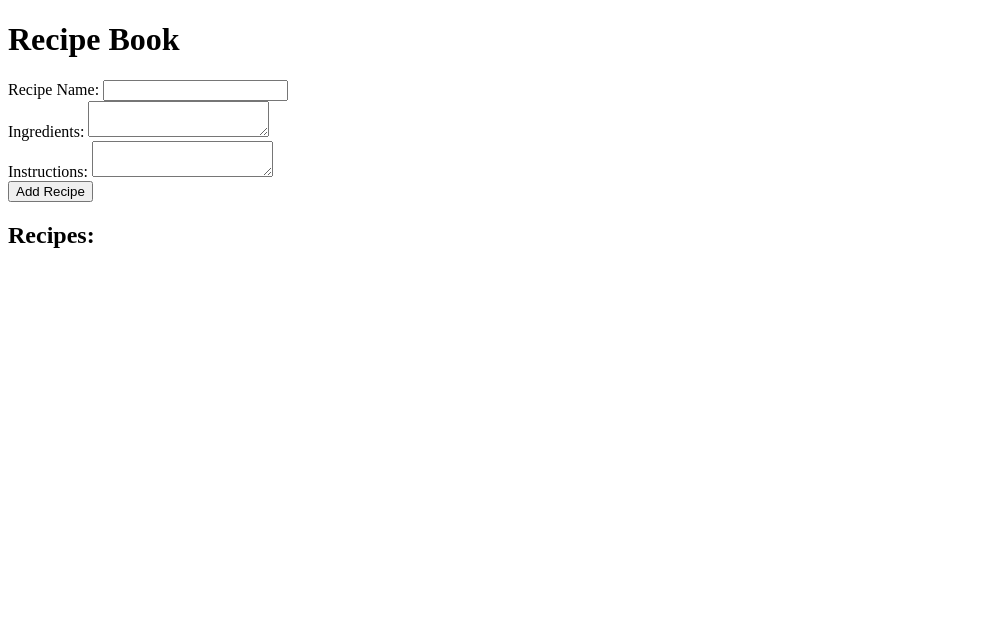
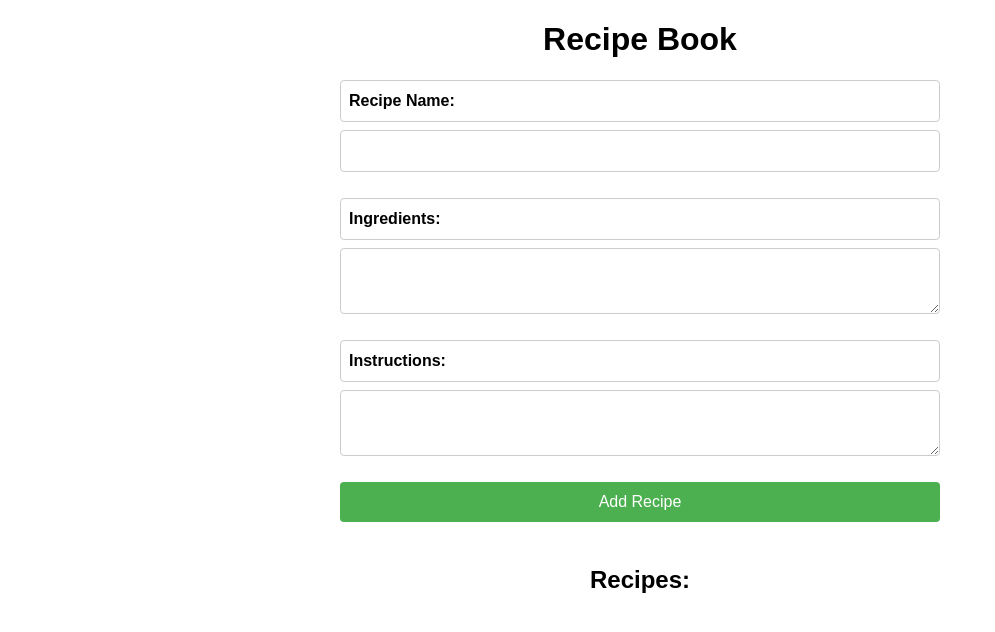
Before and after one commit to 1234567890291/DSL_Task, a plain HTML site: page index.html in a window 1280 px wide. Shown: the whole page, without its empty margins (0-995 px from the left). Drawn offline with Linux system fonts and the light colour scheme.

Commit message:
index.html

```diff
--- a/index.html
+++ b/index.html
@@ -1,9 +1,84 @@
+
 <!DOCTYPE html>
 <html lang="en">
 <head>
     <meta charset="UTF-8">
     <meta name="viewport" content="width=device-width, initial-scale=1.0">
     <title>Recipe Book</title>
+    <style>
+        * {
+            box-sizing: border-box;
+        }
+
+        body {
+            font-family: Arial, sans-serif;
+            margin: 0;
+            padding: 0;
+            display: flex;
+            flex-direction: column;
+            align-items: center;
+        }
+
+        h1, h2 {
+            width: 100%;
+            max-width: 600px;
+            text-align: center;
+        }
+
+        form {
+            width: 100%;
+            max-width: 600px;
+            margin-bottom: 1rem;
+            display: flex;
+            flex-direction: column;
+        }
+
+        label, input, textarea, button {
+            width: 100%;
+            padding: 0.5rem;
+            margin-bottom: 0.5rem;
+            border: 1px solid #ccc;
+            border-radius: 4px;
+            font-size: 1rem;
+            line-height: 1.5;
+        }
+
+        label {
+            font-weight: bold;
+        }
+
+        input, textarea {
+            resize: vertical;
+        }
+
+        button {
+            cursor: pointer;
+            background-color: #4CAF50;
+            color: white;
+            border: none;
+            transition: box-shadow 0.3s ease;
+        }
+
+        button:hover {
+            box-shadow: 0 4px 6px rgba(0, 0, 0, 0.1);
+        }
+
+        #recipe-list {
+            width: 100%;
+            max-width: 600px;
+        }
+
+        @media (max-width: 600px) {
+            h1, h2 {
+                font-size: 1.5rem;
+            }
+
+            label, input, textarea, button {
+                padding: 0.25rem;
+                font-size: 0.8rem;
+            }
+        }
+    </style>
 </head>
 <body>
     <h1>Recipe Book</h1>
```
